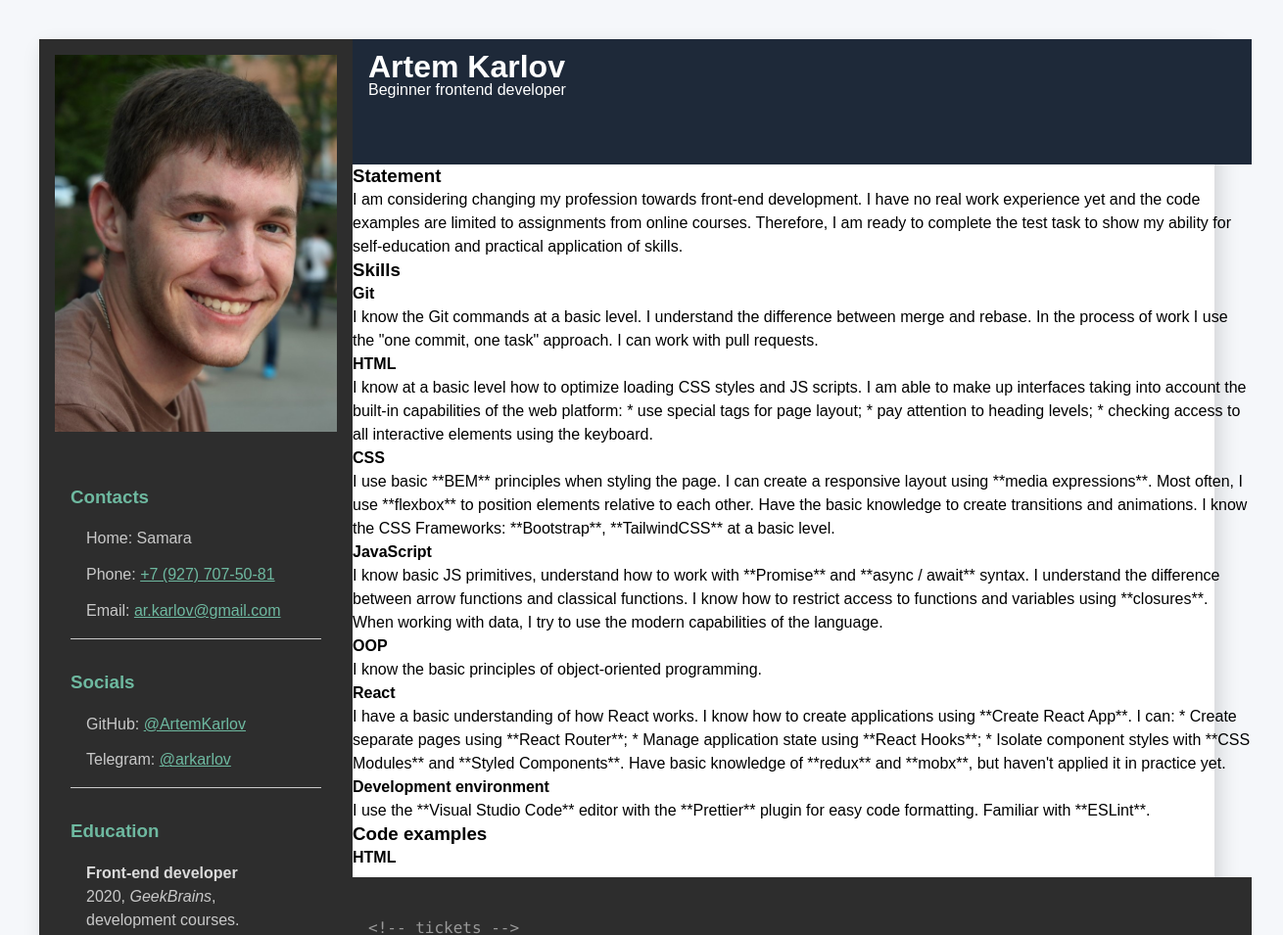
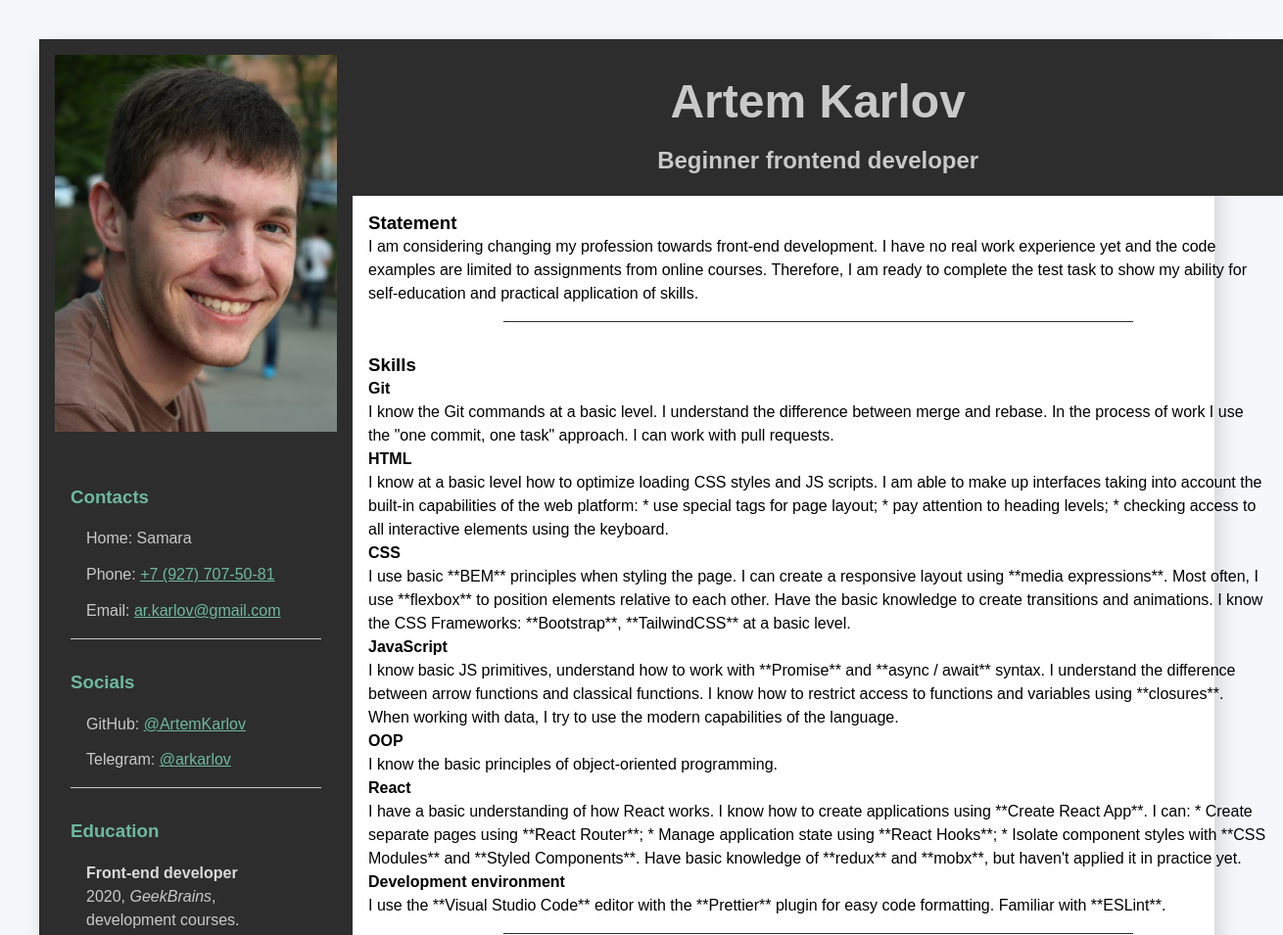
Before and after one commit to ArtemKarlov/rsschool-cv, a plain HTML site: page index.html in a window 1280 px wide. Shown: the top 955 px of the page at 98% size, 1310 px wide, since content can reach past the window. Drawn offline with Linux system fonts and the light colour scheme.

Commit message:
feat: add style for header

```diff
--- a/css/main.css
+++ b/css/main.css
@@ -9,7 +9,7 @@ ul {
 }
 
 body {
-    font-family: 'Montserrat', sans-serif;
+    font-family: sans-serif;
     font-size: 16px;
     line-height: 1.5em;
     background-color: #f5f7fa;
@@ -83,21 +83,45 @@ body {
 
 
 
+.header {
+    display: flex;
+    flex-direction: column;
+    justify-content: center;
+    align-items: center;
+    width: 100%;
+    height:10em;
+    padding: 1em;
+    padding-top: 2em;
 
-.header {
-    width: 100%;
-    height: 8em;
-    padding: 1em;
-
-    background-color: #1e2939;
-    color: #fff;
+    background-color: #2d2d2d;
+    color: #c9c9c9;
 }
 
 .header__title {
-    margin-left: auto;
-    margin-right: auto;
+    line-height: 1em;
+    font-size: 3em;
+    margin-bottom: .5em;
+}
+
+.header__sub-title {
+    font-size: 1.5em;
+    font-weight: bold;
 }
 
 .main {
+    padding: 1em;
+}
 
+.main__section {
+    margin-bottom: 2em;
 }
+
+.main__section::after {
+    content: '';
+    display: block;
+    width: 70%;
+    margin-top: 1em;
+    margin-left: auto;
+    margin-right: auto;
+    border-bottom: 1px solid #2d2d2d;
+}
```
Also changed, not shown: index.html (+1 -1 lines).
